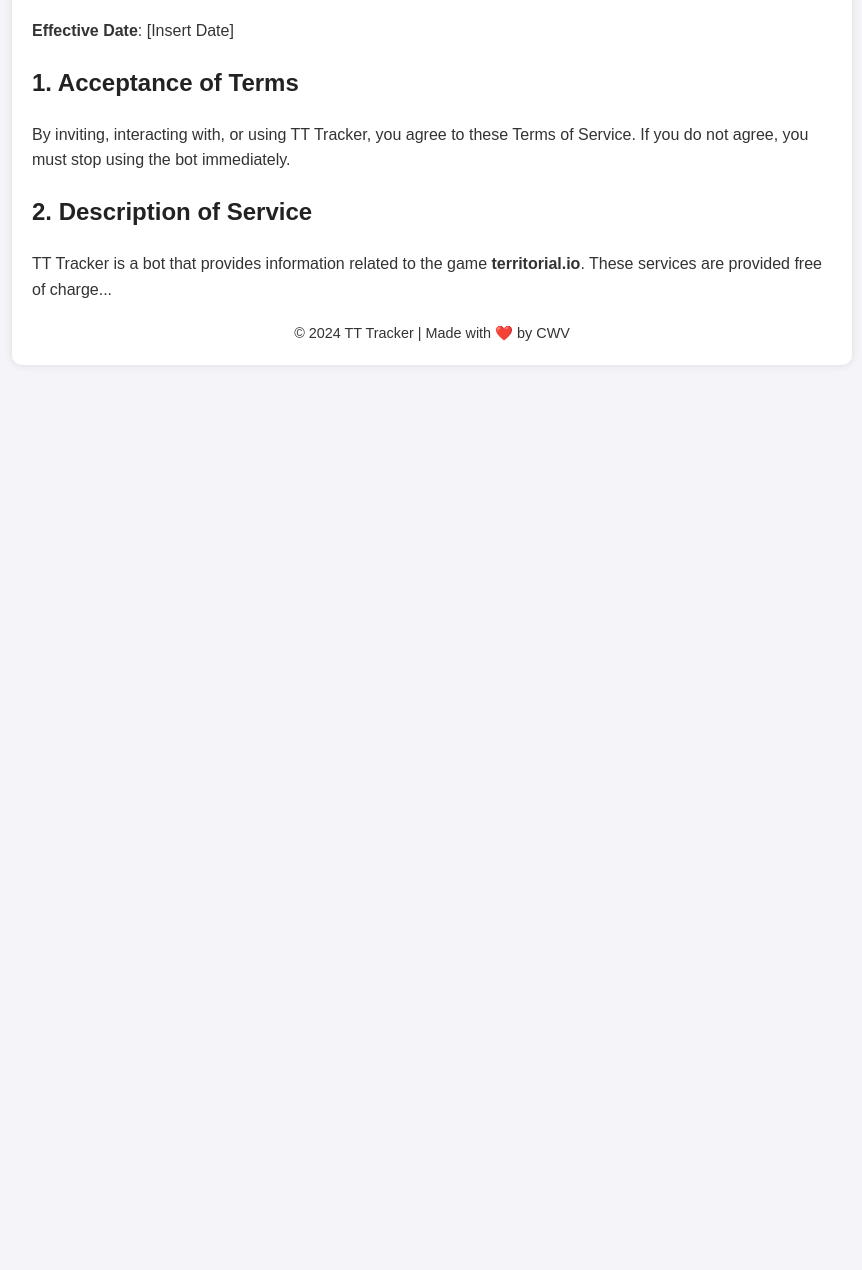
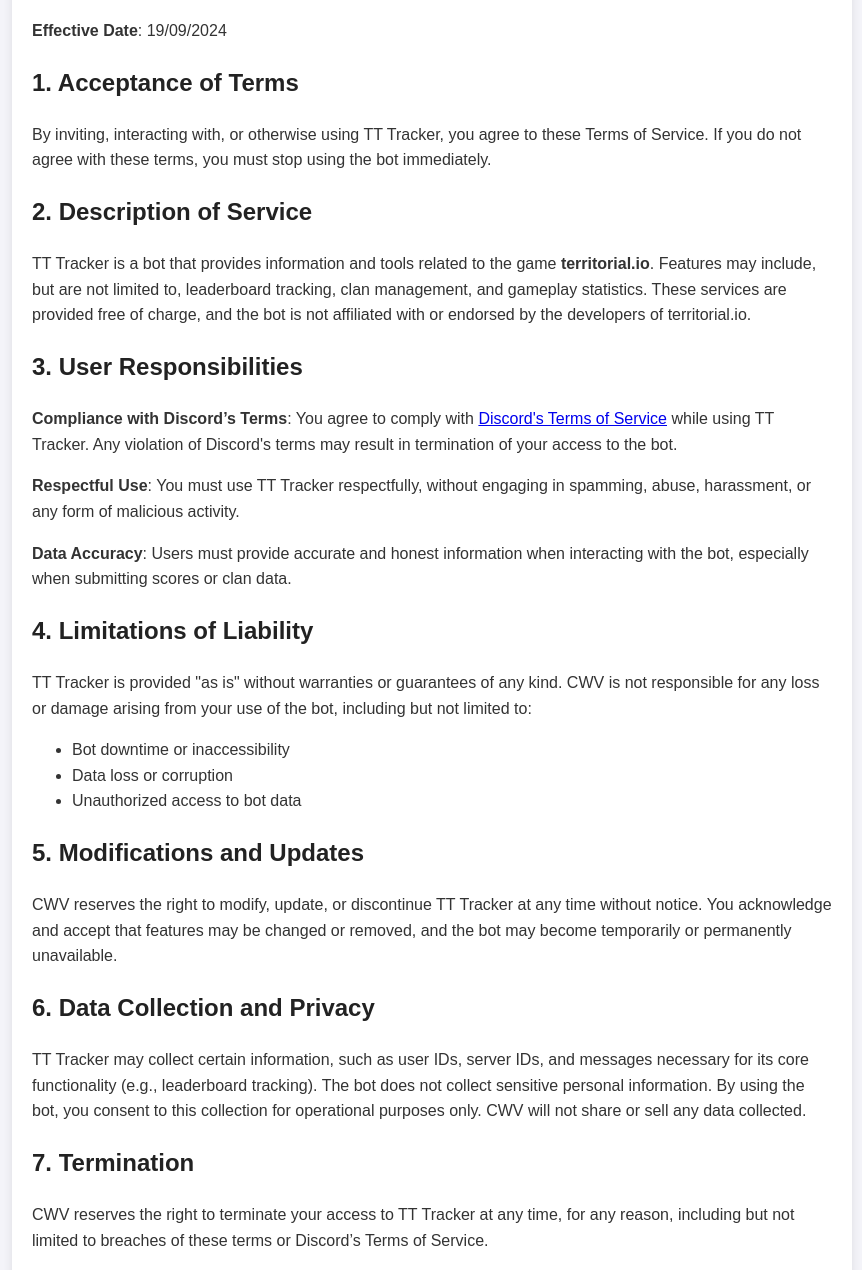
Before and after one commit to CodeWithViktor/tt.tracker.tos, a plain HTML site: page index.html in a window 1280 px wide. Shown: the part 116-1386 px from the top of the page, without its empty margins (208-1070 px from the left). Before the commit the page ends 800 px from the top, so only its background shows below. Drawn offline with Linux system fonts and the light colour scheme.

Commit message:
index.html

```diff
--- a/index.html
+++ b/index.html
@@ -34,18 +34,50 @@
 <body>
     <div class="container">
         <h1>TT Tracker - Terms of Service</h1>
-        <p><strong>Effective Date</strong>: [Insert Date]</p>
+        <p><strong>Effective Date</strong>: 19/09/2024</p>
 
         <h2>1. Acceptance of Terms</h2>
-        <p>By inviting, interacting with, or using TT Tracker, you agree to these Terms of Service. If you do not agree, you must stop using the bot immediately.</p>
+        <p>By inviting, interacting with, or otherwise using TT Tracker, you agree to these Terms of Service. If you do not agree with these terms, you must stop using the bot immediately.</p>
 
         <h2>2. Description of Service</h2>
-        <p>TT Tracker is a bot that provides information related to the game <strong>territorial.io</strong>. These services are provided free of charge...</p>
+        <p>TT Tracker is a bot that provides information and tools related to the game <strong>territorial.io</strong>. Features may include, but are not limited to, leaderboard tracking, clan management, and gameplay statistics. These services are provided free of charge, and the bot is not affiliated with or endorsed by the developers of territorial.io.</p>
 
-        <!-- Add the remaining sections here from the ToS you created -->
+        <h2>3. User Responsibilities</h2>
+        <p>
+            <strong>Compliance with Discord’s Terms</strong>: You agree to comply with <a href="https://discord.com/terms" target="_blank">Discord's Terms of Service</a> while using TT Tracker. Any violation of Discord's terms may result in termination of your access to the bot.
+        </p>
+        <p>
+            <strong>Respectful Use</strong>: You must use TT Tracker respectfully, without engaging in spamming, abuse, harassment, or any form of malicious activity.
+        </p>
+        <p>
+            <strong>Data Accuracy</strong>: Users must provide accurate and honest information when interacting with the bot, especially when submitting scores or clan data.
+        </p>
+
+        <h2>4. Limitations of Liability</h2>
+        <p>TT Tracker is provided "as is" without warranties or guarantees of any kind. CWV is not responsible for any loss or damage arising from your use of the bot, including but not limited to:</p>
+        <ul>
+            <li>Bot downtime or inaccessibility</li>
+            <li>Data loss or corruption</li>
+            <li>Unauthorized access to bot data</li>
+        </ul>
+
+        <h2>5. Modifications and Updates</h2>
+        <p>CWV reserves the right to modify, update, or discontinue TT Tracker at any time without notice. You acknowledge and accept that features may be changed or removed, and the bot may become temporarily or permanently unavailable.</p>
+
+        <h2>6. Data Collection and Privacy</h2>
+        <p>TT Tracker may collect certain information, such as user IDs, server IDs, and messages necessary for its core functionality (e.g., leaderboard tracking). The bot does not collect sensitive personal information. By using the bot, you consent to this collection for operational purposes only. CWV will not share or sell any data collected.</p>
+
+        <h2>7. Termination</h2>
+        <p>CWV reserves the right to terminate your access to TT Tracker at any time, for any reason, including but not limited to breaches of these terms or Discord’s Terms of Service.</p>
+
+        <h2>8. Governing Law</h2>
+        <p>These Terms of Service are governed by the laws of CWV Development, without regard to conflict of law principles. By using TT Tracker, you agree that any legal issues or disputes will be resolved in accordance with the laws of this jurisdiction.</p>
+
+        <h2>9. Contact Information</h2>
+        <p>For questions or concerns regarding these terms, you may contact the developer, CWV, via Discord.</p>
 
         <footer>
-            &copy; 2024 TT Tracker | Made with ❤️ by CWV
+            &copy; 2024 TT Tracker | CWV Development
         </footer>
     </div>
 </body>
```
